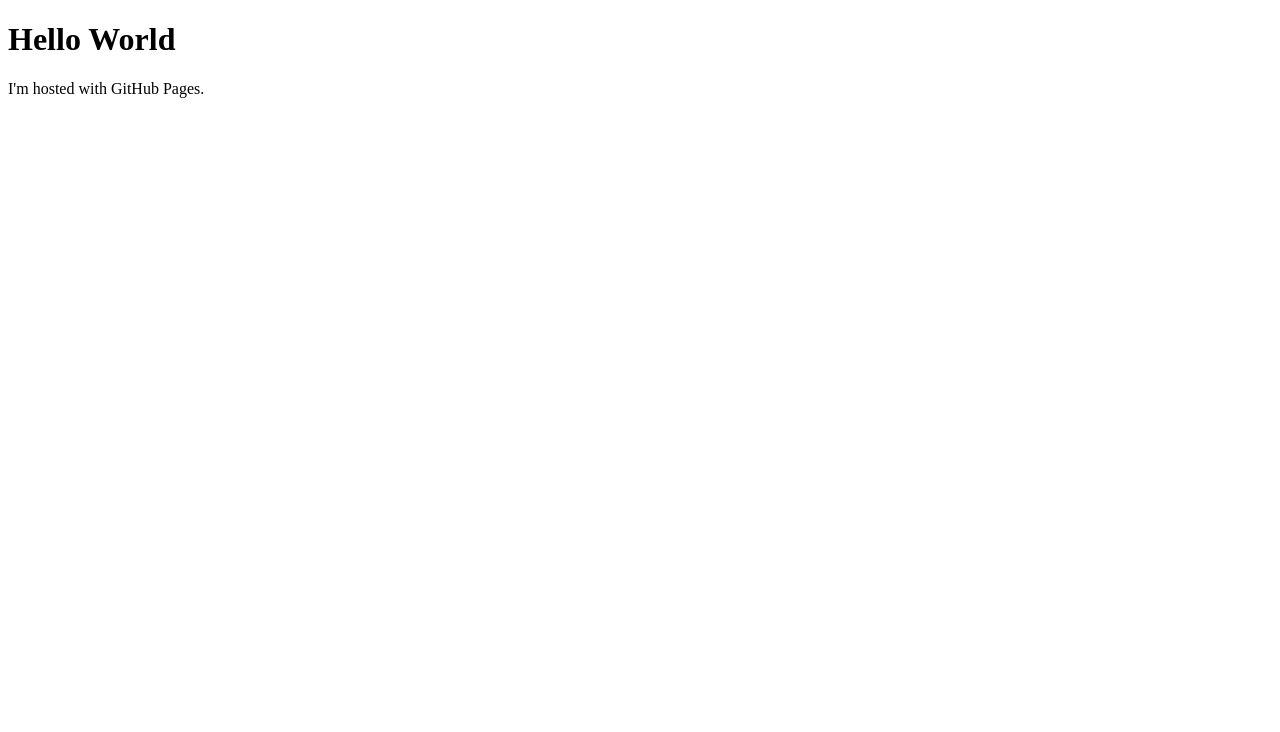
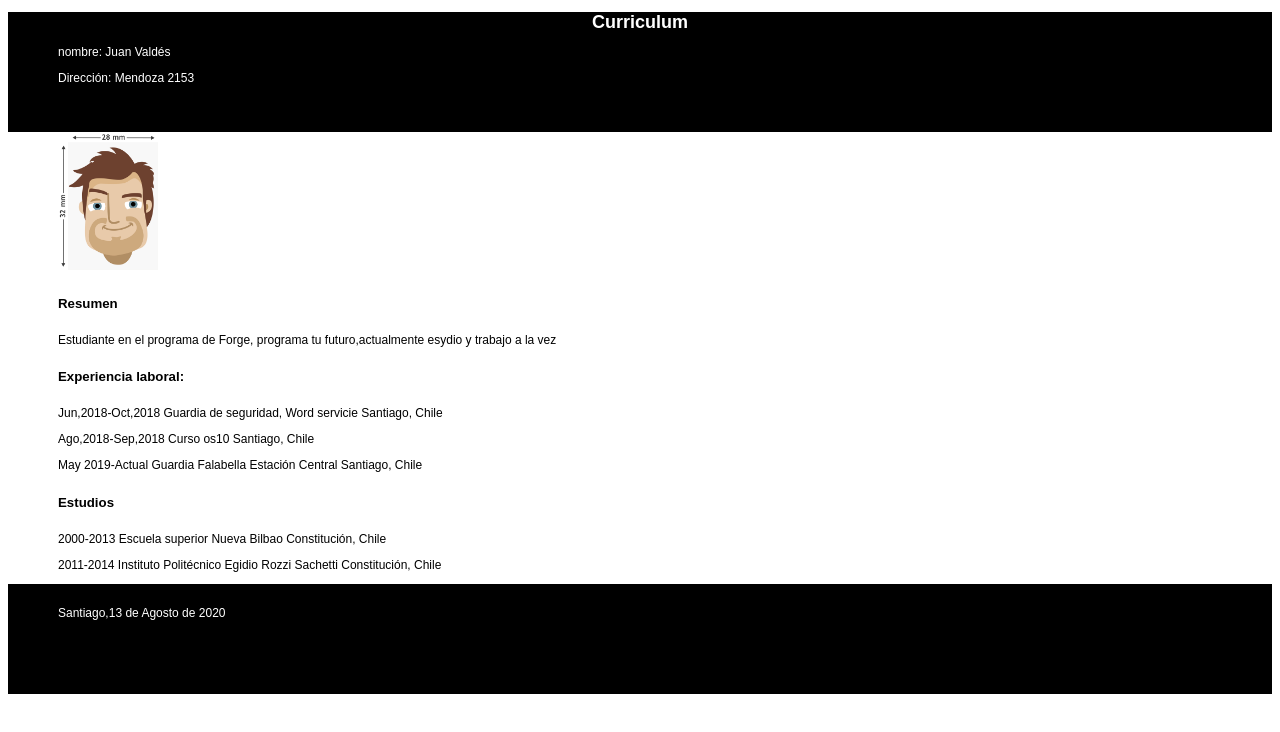
Before and after one commit to JuanV159/caazam08.github.io, a plain HTML site: page Index.html in a window 1280 px wide. Drawn offline with Linux system fonts and the light colour scheme.

Commit message:
Update Index.html

```diff
--- a/Index.html
+++ b/Index.html
@@ -1,7 +1,43 @@
 <!DOCTYPE html>
-<html>
+<html lang="en">
+<head>
+    <meta charset="UTF-8">
+    <meta name="viewport" content="width=device-width, initial-scale=1.0">
+    <link rel="stylesheet" href="./style.css">
+    <title>Curriculum</title>
+</head>
 <body>
-<h1>Hello World</h1>
-<p>I'm hosted with GitHub Pages.</p>
+    <header>
+        <h1>Curriculum</h1>
+        <p><span> nombre: Juan Vald&eacute;s</span></p>
+        <p><span>Direcci&oacute;n: Mendoza 2153</span></p>
+    </header>
+    <section id="contenedor">
+
+        <section id="foto">
+            <span><img src="./imagen/Tamaño-foto-carnet-espana.png" alt=""/></span>
+        </section>
+
+        <section id="resumen">
+            <h5><span>Resumen</span></h5>
+            <p><span>Estudiante en el programa de Forge, programa tu futuro,actualmente esydio y trabajo a la vez</span></p>
+        </section>
+
+        <section id="exp_laboral">
+            <h5><span></span>Experiencia laboral:</span></h5>
+            <p><span> Jun,2018-Oct,2018		Guardia de seguridad, Word servicie		Santiago, Chile</span></p>
+            <p><span>Ago,2018-Sep,2018		Curso os10					Santiago, Chile</span></p>
+            <p><span> May 2019-Actual		Guardia Falabella Estación Central		Santiago, Chile</span></p>
+        </section>
+
+        <section id="estudios">
+        <h5><span>Estudios</span></h5>
+        <p><span>  2000-2013		Escuela superior Nueva Bilbao			Constitución, Chile </span></p>
+        <p><span>  2011-2014		Instituto Politécnico Egidio Rozzi Sachetti	Constitución, Chile </span></p>
+        </section>
+        </section>
+        <footer>
+        <p><span>Santiago,13 de Agosto de 2020</span></p>
+        </footer>
 </body>
 </html>
```
